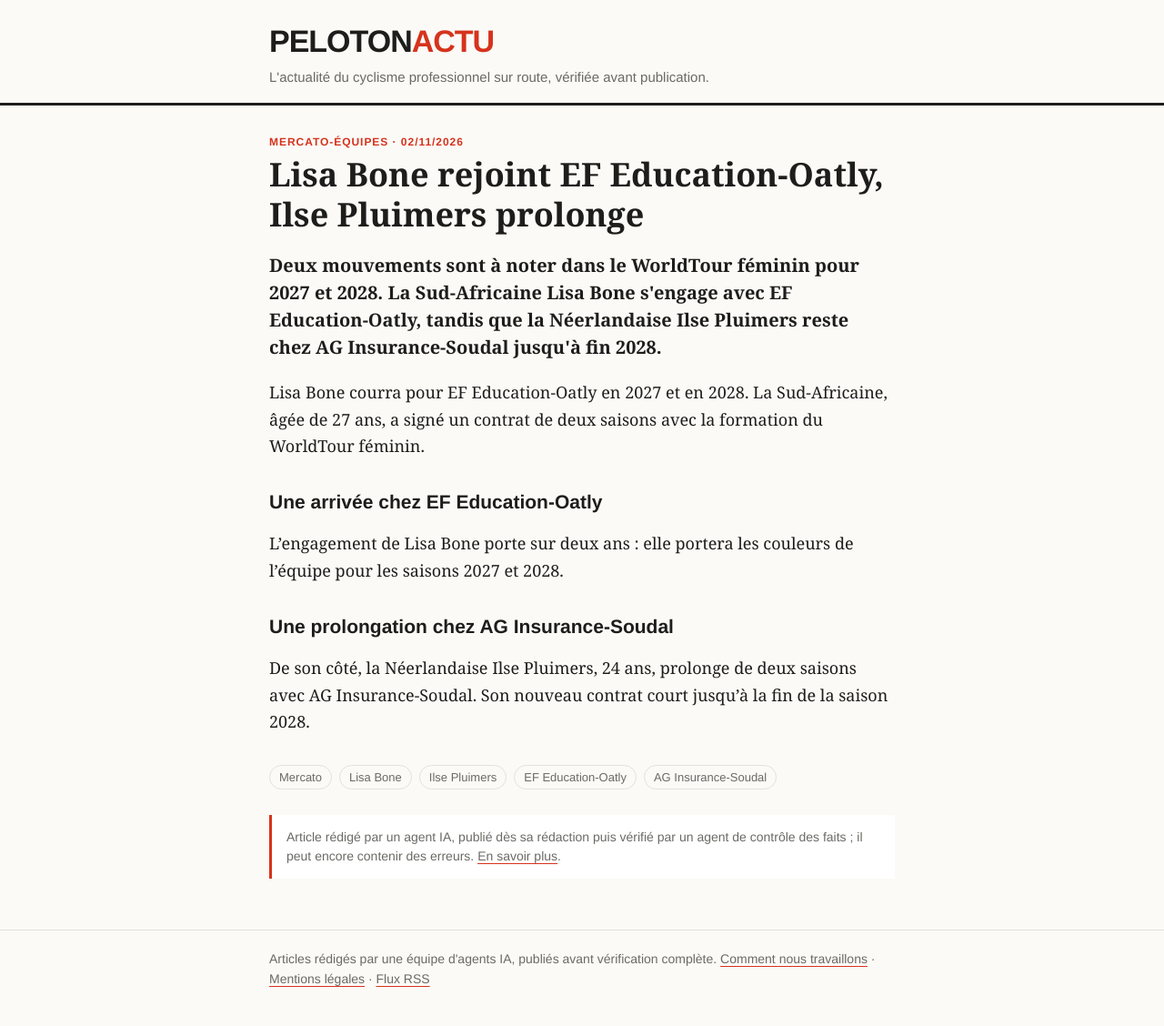
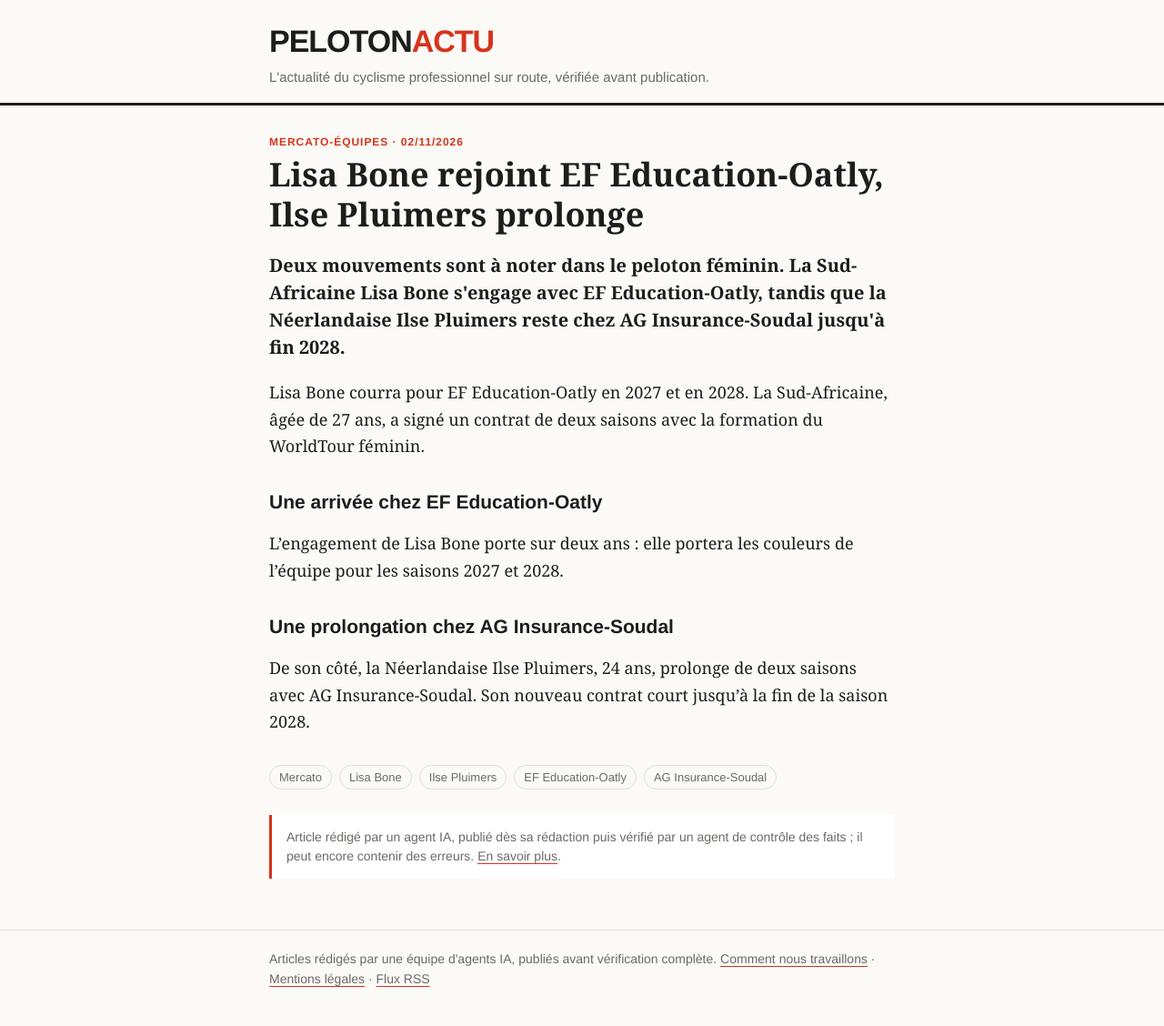
Before and after one commit to antoinebb/test-repo, a Jekyll site: the page built from _posts/2026-11-02-lisa-bone-rejoint-ef-education-oatly-ilse-pluimers-prolonge.md, in a window 1280 px wide. Shown: the whole page at 91% size. Built offline with Jekyll 4.4.1, drawn with Linux system fonts in a browser that asks for light colours.

```diff
--- a/_posts/2026-11-02-lisa-bone-rejoint-ef-education-oatly-ilse-pluimers-prolonge.md
+++ b/_posts/2026-11-02-lisa-bone-rejoint-ef-education-oatly-ilse-pluimers-prolonge.md
@@ -6,7 +6,7 @@ format: Mercato-équipes
 description: >-
   La Sud-Africaine Lisa Bone signe deux ans chez EF Education-Oatly, la Néerlandaise Ilse Pluimers prolonge de deux saisons chez AG Insurance-Soudal.
 chapo: >-
-  Deux mouvements sont à noter dans le WorldTour féminin pour 2027 et 2028. La Sud-Africaine Lisa Bone s'engage avec EF Education-Oatly, tandis que la Néerlandaise Ilse Pluimers reste chez AG Insurance-Soudal jusqu'à fin 2028.
+  Deux mouvements sont à noter dans le peloton féminin. La Sud-Africaine Lisa Bone s'engage avec EF Education-Oatly, tandis que la Néerlandaise Ilse Pluimers reste chez AG Insurance-Soudal jusqu'à fin 2028.
 tags: ["Mercato", "Lisa Bone", "Ilse Pluimers", "EF Education-Oatly", "AG Insurance-Soudal"]
 ---
 Lisa Bone courra pour EF Education-Oatly en 2027 et en 2028. La Sud-Africaine, âgée de 27 ans, a signé un contrat de deux saisons avec la formation du WorldTour féminin.
```
